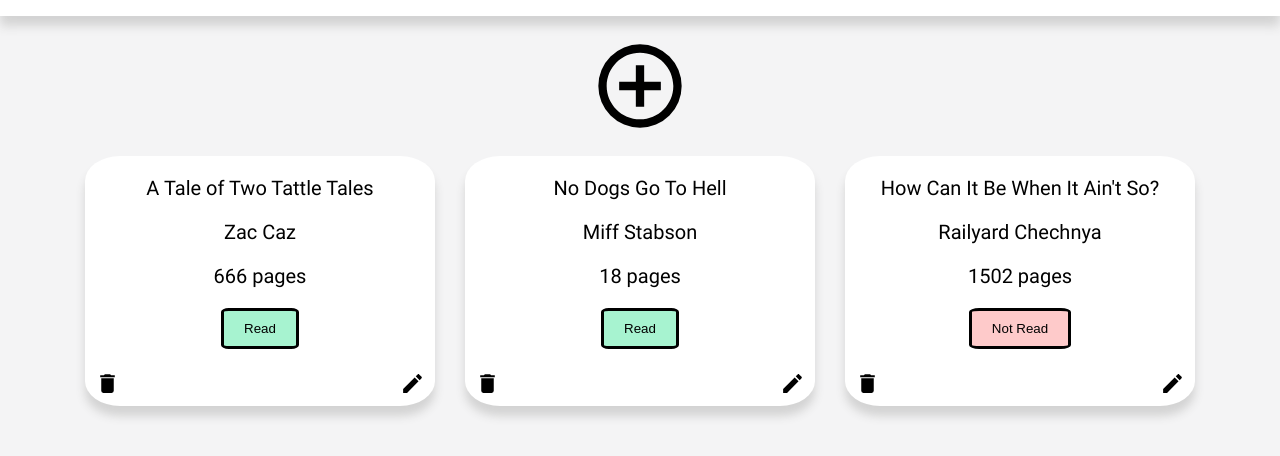
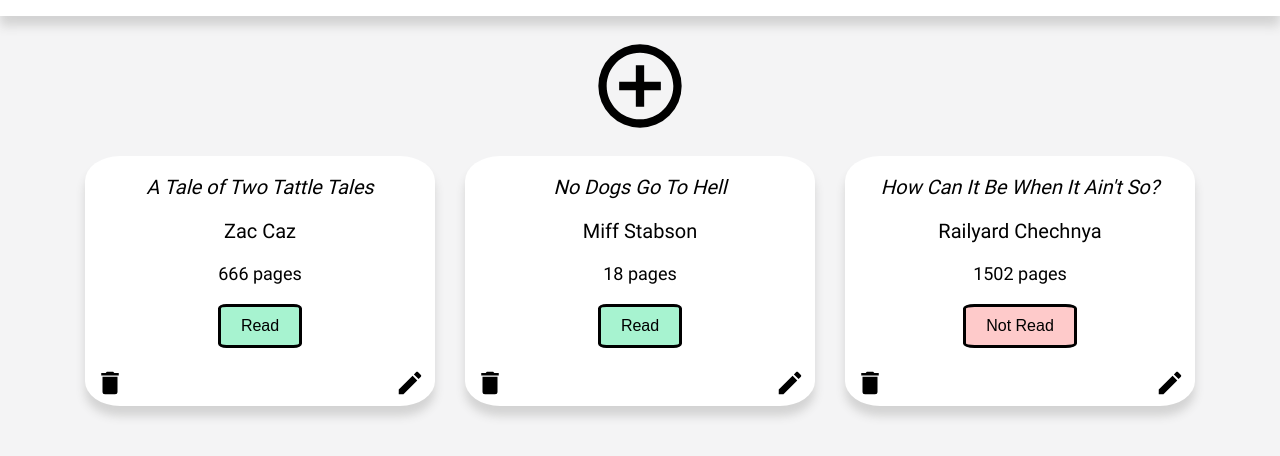
Before and after one commit to technexx/Personal-Library, a plain HTML site: page index.html in a window 1280 px wide. Shown: the part 64-520 px from the top of the page. Drawn offline with Linux system fonts and the light colour scheme.

Commit message:
minor layout changes

```diff
--- a/script.js
+++ b/script.js
@@ -138,6 +138,8 @@ function updateBookElementsFromArray() {
 
         //Elements are not being created until this populates, so we need to change their CSS here.
         let hasReadText = ""
+        hasReadButton.style.fontSize = "16px"
+
         if (myLibrary[index].hasRead) {
             hasReadText = "Read"
             hasReadButton.style.backgroundColor = "#a7f3d0"
@@ -155,13 +157,13 @@ function updateBookElementsFromArray() {
 
         editElement.setAttribute("id", "edit-image")
         editElement.src = "./images/pencil.svg"
-        editElement.style.width = "25px"
-        editElement.style.height = "25px"
+        editElement.style.width = "30px"
+        editElement.style.height = "30px"
 
         deleteElement.setAttribute("id", "delete-image")
         deleteElement.src = "/images/delete.svg"
-        deleteElement.style.width = "25px"
-        deleteElement.style.height = "25px"
+        deleteElement.style.width = "30px"
+        deleteElement.style.height = "30px"
 
         iconsDiv.appendChild(deleteElement)
         iconsDiv.appendChild(editElement)
--- a/style.css
+++ b/style.css
@@ -91,6 +91,12 @@
 
 .card-holder .title {
     margin-top: 20px;
+    font-style: italic;
+}
+
+.card-holder .pages {
+    font-size: 18px;
+    font-weight: 500;
 }
 
 /*top, right, bottom, left*/
```
